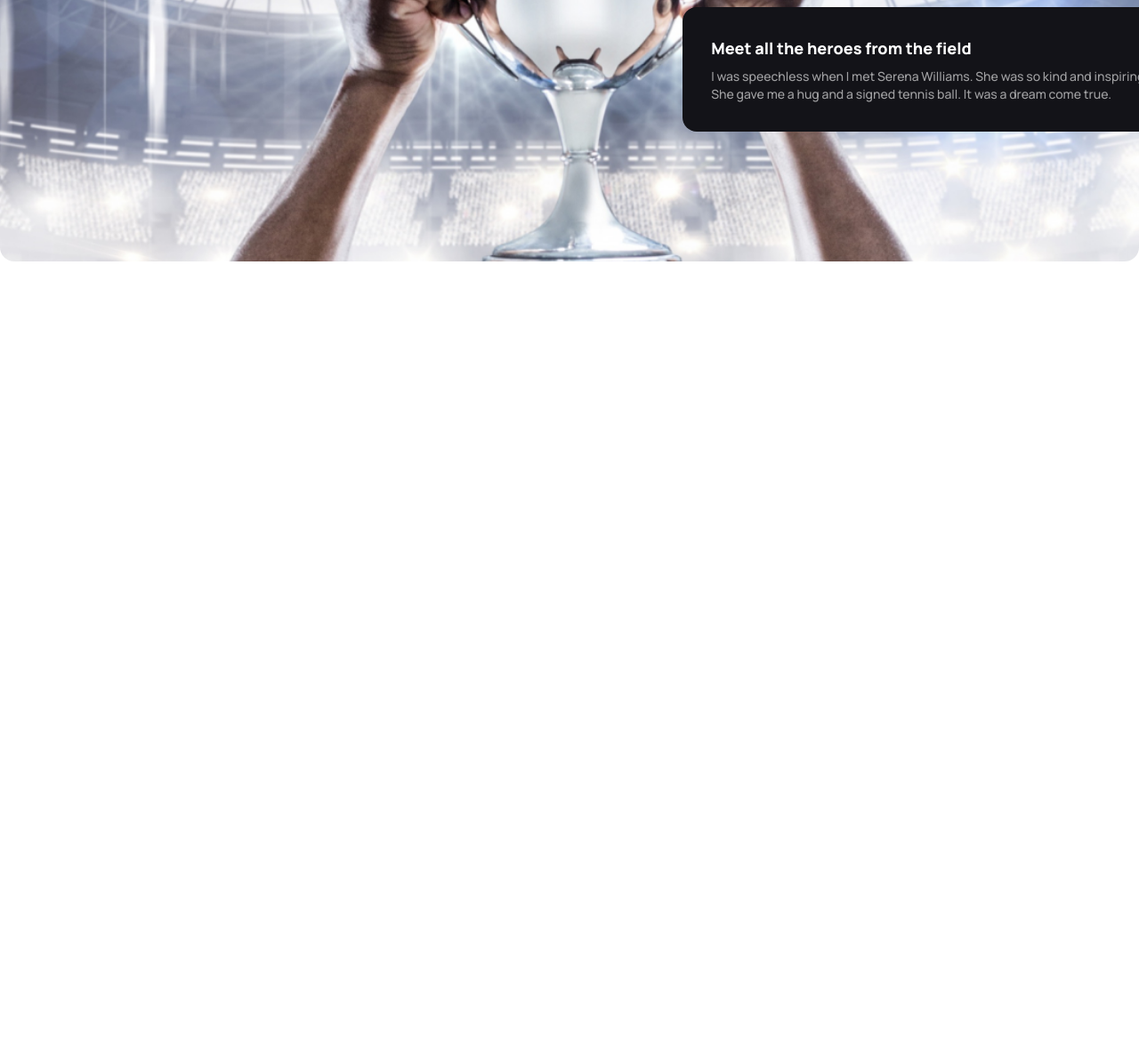
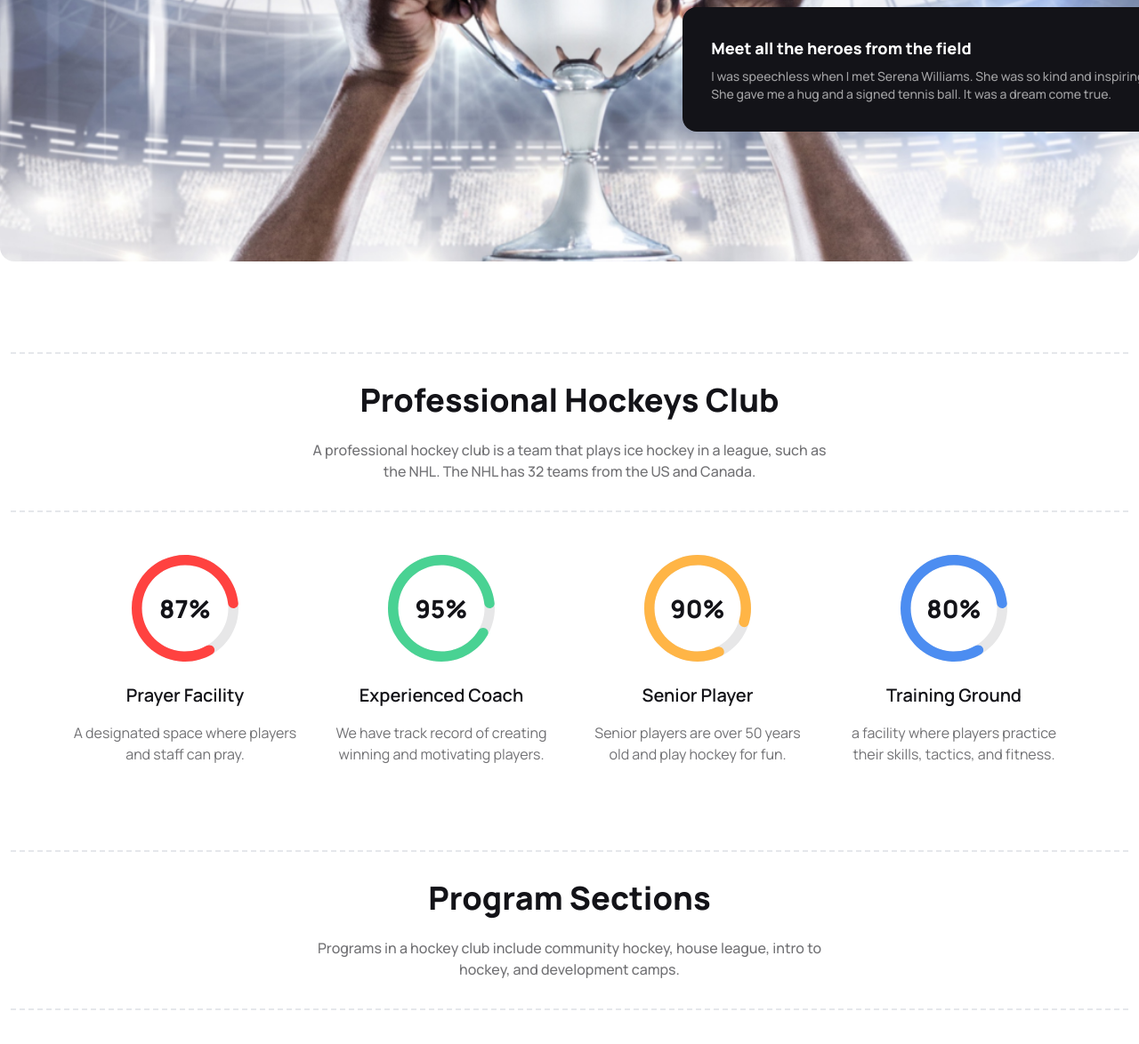
Before and after one commit to Jubayer-K/third-assignment-hockey-website, a plain HTML site: page index.html in a window 1280 px wide. Shown: the part 540-1714 px from the top of the page at 89% size. Before the commit the page ends 840 px from the top, so only its background shows below. Drawn offline with nearby package versions, Linux system fonts and the light colour scheme.

Commit message:
added perntage section

```diff
--- a/index.html
+++ b/index.html
@@ -69,7 +69,7 @@
           </div>
         </div>
     </section>
-    <section class="container mx-auto">
+    <section class="container mx-auto lg:mb-24 mb-10 mt-3">
       <div
         class="card lg:w-[556px] w-[full] md:w-[70%] mx-3 bg-[var(--title-color)] lg:absolute md:absolute md:bottom-[25%] md:right-[12%] lg:z-10 lg:left-[59%] lg:bottom-[14%]">
         <div class="card-body p-4 lg:p-8 text-[var(--grey)] ">
@@ -81,6 +81,57 @@
     </section>
   </header>
   <main>
+    <section class="container mx-auto">
+      <div class="border-dashed border-y-2 text-center mx-3 mb-6 lg:mb-12">
+        <h1 class="lg:text-4xl text-[22px] text-[var(--title-color)] font-extrabold lg:mt-8 mt-6 lg:mb-6 mb-4">
+          Professional Hockeys Club</h1>
+        <p class="lg:w-[600px] lg:mx-auto text-[var(--p-color)] lg:text-base text-sm mx-4 font-medium lg:mb-8 mb-6">A
+          professional hockey club
+          is a team that plays ice hockey in a league, such as the NHL. The NHL has 32 teams from the US and Canada.</p>
+      </div>
+      <div class="percentage-container flex flex-col lg:flex-row justify-center gap-8 mx-3">
+        <div class="percent-card lg:w-64 text-center">
+          <h1
+            class="text-[28px] text-[var(--title-color)] font-extrabold flex bg-[url('assets/percentage/percent-87.svg')] bg-cover bg-no-repeat h-[120px] w-[120px] justify-center items-center mx-auto mb-6">
+            87%</h1>
+          <h3 class="text-xl font-semibold text-[var(--title-color)] mb-4">Prayer Facility</h3>
+          <p class="text-[var(--p-color)] lg:text-base text-base font-normal w-60 lg:w-full mx-auto">A designated space
+            where players and staff can pray.</p>
+        </div>
+        <div class="percent-card lg:w-64 text-center">
+          <h1
+            class="text-[28px] text-[var(--title-color)] font-extrabold flex bg-[url('assets/percentage/percent-95.svg')] bg-cover bg-no-repeat h-[120px] w-[120px] justify-center items-center mx-auto mb-6">
+            95%</h1>
+          <h3 class="text-xl font-semibold text-[var(--title-color)] mb-4">Experienced Coach</h3>
+          <p class="text-[var(--p-color)] lg:text-base text-base font-normal w-60 lg:w-full mx-auto"> We have track
+            record of creating winning and motivating players.</p>
+        </div>
+        <div class="percent-card lg:w-64 text-center">
+          <h1
+            class="text-[28px] text-[var(--title-color)] font-extrabold flex bg-[url('assets/percentage/percent-90.svg')] bg-cover bg-no-repeat h-[120px] w-[120px] justify-center items-center mx-auto mb-6">
+            90%</h1>
+          <h3 class="text-xl font-semibold text-[var(--title-color)] mb-4">Senior Player</h3>
+          <p class="text-[var(--p-color)] lg:text-base text-base font-normal w-60 lg:w-full mx-auto">Senior players are
+            over 50 years old and play hockey for fun.</p>
+        </div>
+        <div class="percent-card lg:w-64 text-center">
+          <h1
+            class="text-[28px] text-[var(--title-color)] font-extrabold flex bg-[url('assets/percentage/percent-80.svg')] bg-cover bg-no-repeat h-[120px] w-[120px] justify-center items-center mx-auto mb-6">
+            80%</h1>
+          <h3 class="text-xl font-semibold text-[var(--title-color)] mb-4">Training Ground</h3>
+          <p class="text-[var(--p-color)] lg:text-base text-base font-normal w-60 lg:w-full mx-auto">a facility where
+            players practice their skills, tactics, and fitness.</p>
+        </div>
+      </div>
+    </section>
+    <section>
+      <div class="border-dashed border-y-2 text-center mx-3 mb-6 lg:mb-12 mt-24">
+        <h1 class="lg:text-4xl text-[22px] text-[var(--title-color)] font-extrabold lg:mt-8 mt-6 lg:mb-6 mb-4">
+          Program Sections</h1>
+        <p class="lg:w-[600px] lg:mx-auto text-[var(--p-color)] lg:text-base text-sm mx-4 font-medium lg:mb-8 mb-6">
+          Programs in a hockey club include community hockey, house league, intro to hockey, and development camps.</p>
+      </div>
+    </section>
 
   </main>
   <footer>
--- a/style.css
+++ b/style.css
@@ -2,9 +2,21 @@
     --primary-color:#FF4240;
     --title-color:#131318;
     --grey:#FFFFFF99;
+    --p-color:#13131899;
 
 }
 
 .font-manrope{
     font-family: "Manrope",sans-serif;
 }
+
+/* .percent-card h1{
+    display: flex;
+    background: url('assets/percentage/percent-87.svg');
+    background-repeat: no-repeat;
+    height: 120px;
+    width: 120px;
+    justify-content: center;
+    background-size: cover;
+    align-items: center;
+} */
```
